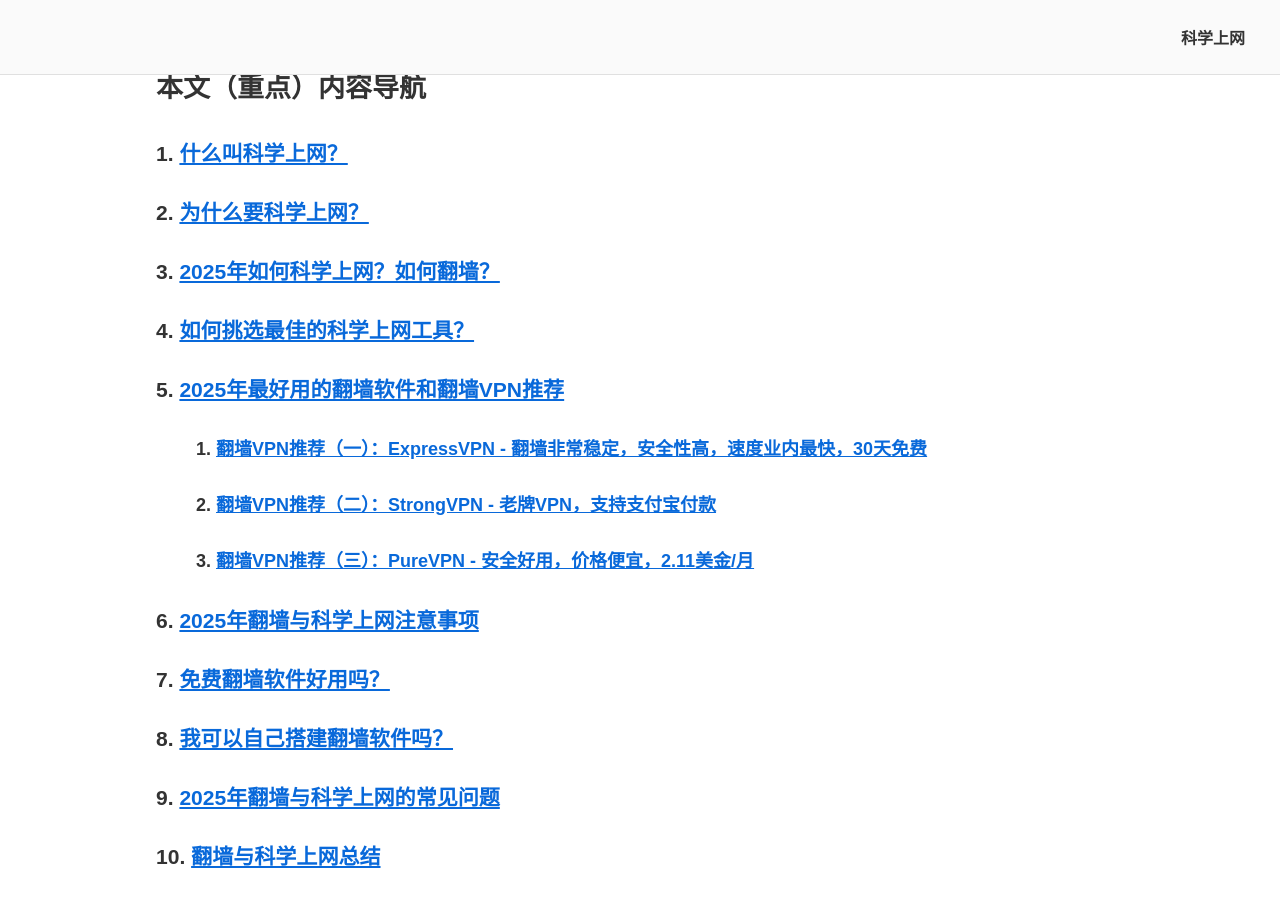
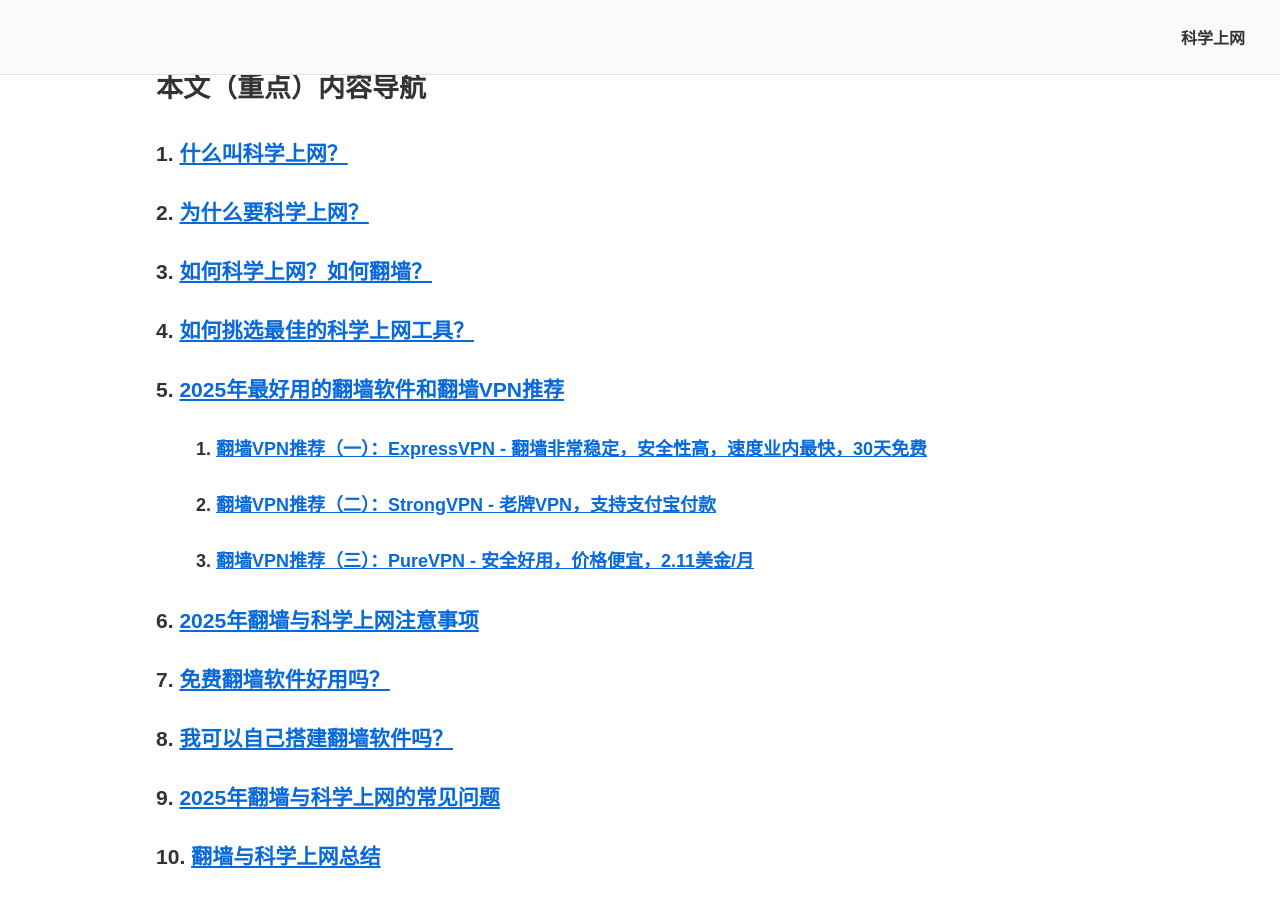
Before and after one commit to chinavpns/chinavpns.github.io, a Jekyll site: the page built from index.md, in a window 1280 px wide and 900 px high, scrolled down 1783 px. Built offline with Jekyll 4.4.1, drawn with Linux system fonts in a browser that asks for light colours.

Commit message:
Update index.md

```diff
--- a/index.md
+++ b/index.md
@@ -32,7 +32,7 @@
 <h2 id="本文内容导航">本文（重点）内容导航</h2>
 <h3 id="1-什么叫科学上网">1. <a href="#什么叫科学上网">什么叫科学上网？</a></h3>
 <h3 id="2-为什么要科学上网">2. <a href="#为什么要科学上网">为什么要科学上网？</a></h3>
-<h3 id="3-2025年如何科学上网如何翻墙">3. <a href="#2025年如何科学上网如何翻墙">2025年如何科学上网？如何翻墙？</a></h3>
+<h3 id="3-2025年如何科学上网如何翻墙">3. <a href="#2025年如何科学上网如何翻墙">如何科学上网？如何翻墙？</a></h3>
 <h3 id="4-如何挑选最佳的科学上网工具">4. <a href="#如何挑选最佳的科学上网工具">如何挑选最佳的科学上网工具？</a></h3>
 <h3 id="5-2025年最好用的翻墙软件和翻墙vpn推荐">5. <a href="#2025年最好用的翻墙软件和翻墙vpn推荐">2025年最好用的翻墙软件和翻墙VPN推荐</a></h3>
 <blockquote>
```
